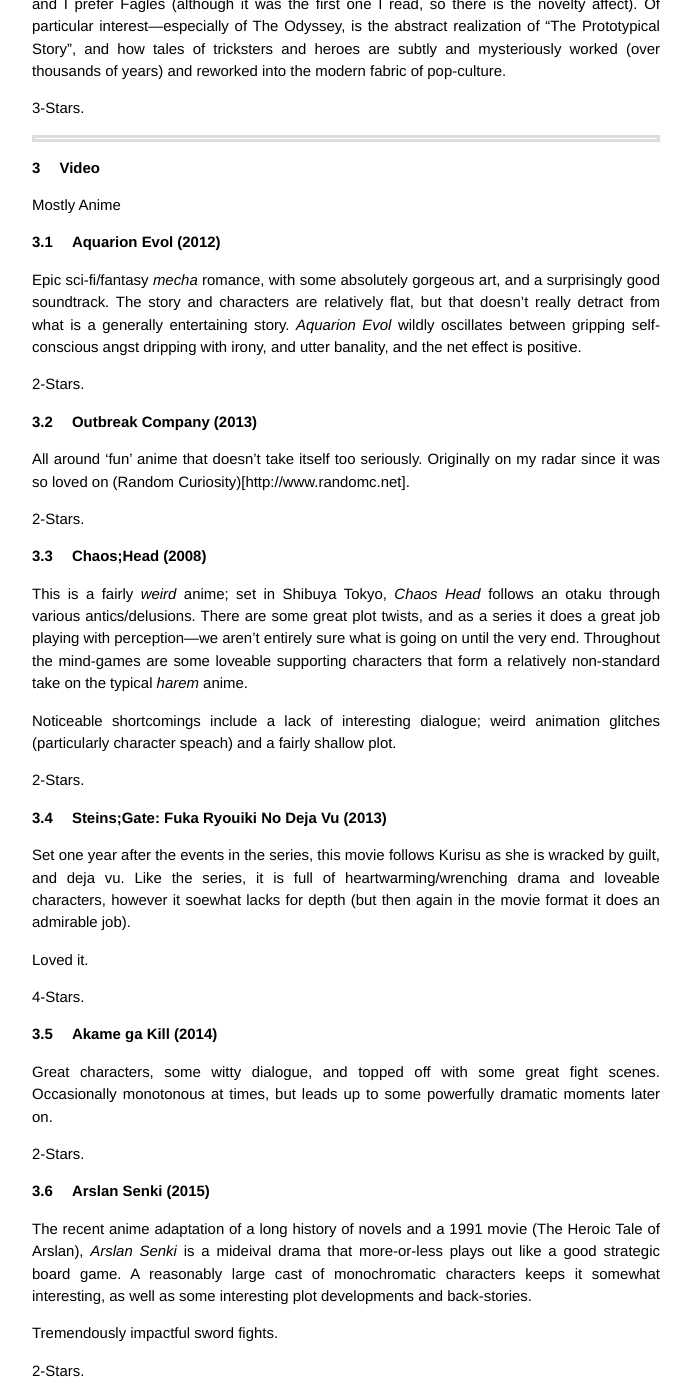
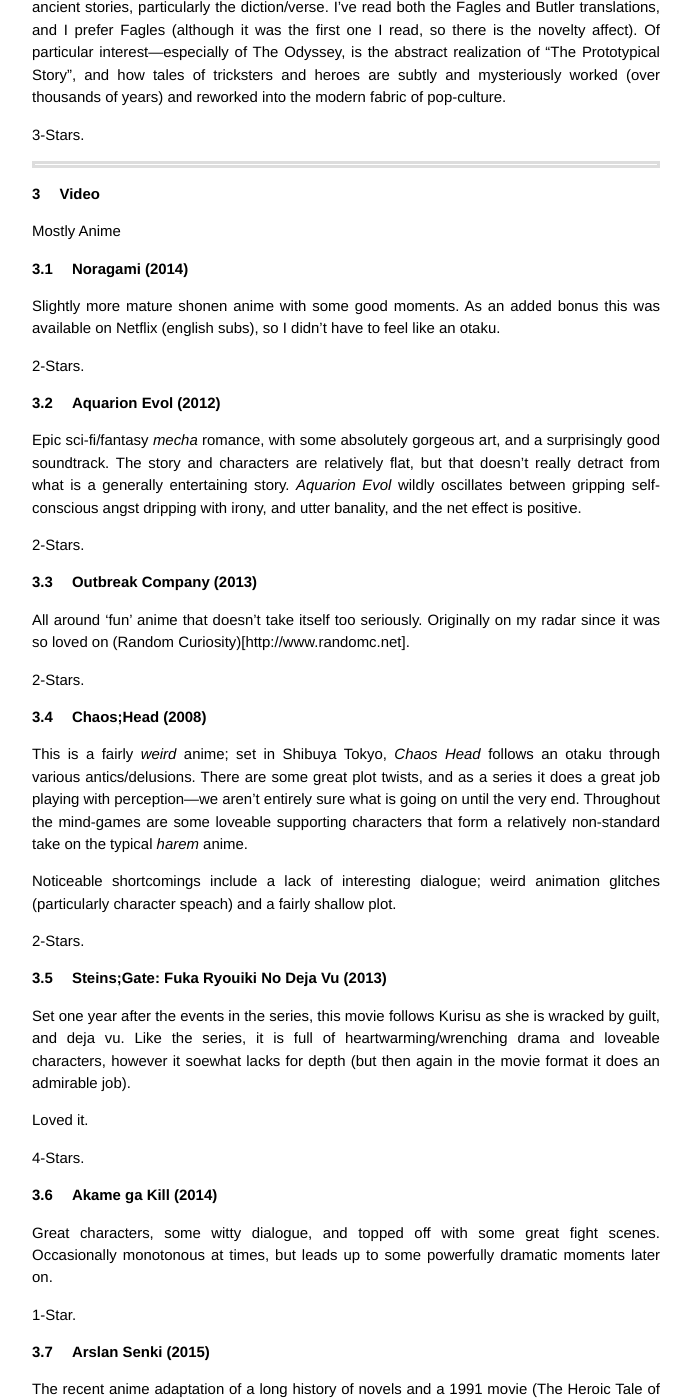
Before and after one commit to athuras/athuras.github.com, a Jekyll site: the page built from _posts/2014-08-06-Booklist.markdown, in a window 1280 px wide and 1400 px high, scrolled down 10440 px. Shown: the whole window, without its empty margins (294-985 px from the left). Built offline with Jekyll 4.4.1, drawn with Linux system fonts in a browser that asks for light colours; comment, search, counter and statistics services are not loaded.

Commit message:
noragami

```diff
--- a/_posts/2014-08-06-Booklist.markdown
+++ b/_posts/2014-08-06-Booklist.markdown
@@ -303,6 +303,12 @@
 # Video
 Mostly Anime
 
+## Noragami (2014)
+Slightly more mature shonen anime with some good moments.
+As an added bonus this was available on Netflix (english subs), so I didn't have to feel like an otaku.
+
+2-Stars.
+
 ## Aquarion Evol (2012)
 Epic sci-fi/fantasy *mecha* romance, with some absolutely gorgeous art, and a surprisingly good soundtrack.
 The story and characters are relatively flat, but that doesn't really detract from what is a generally entertaining story.
@@ -338,7 +344,7 @@
 Great characters, some witty dialogue, and topped off with some great fight scenes.
 Occasionally monotonous at times, but leads up to some powerfully dramatic moments later on.
 
-2-Stars.
+1-Star.
 
 ## Arslan Senki (2015)
 The recent anime adaptation of a long history of novels and a 1991 movie (The Heroic Tale of Arslan), *Arslan Senki* is a mideival drama that more-or-less plays out like a good strategic board game.
```
